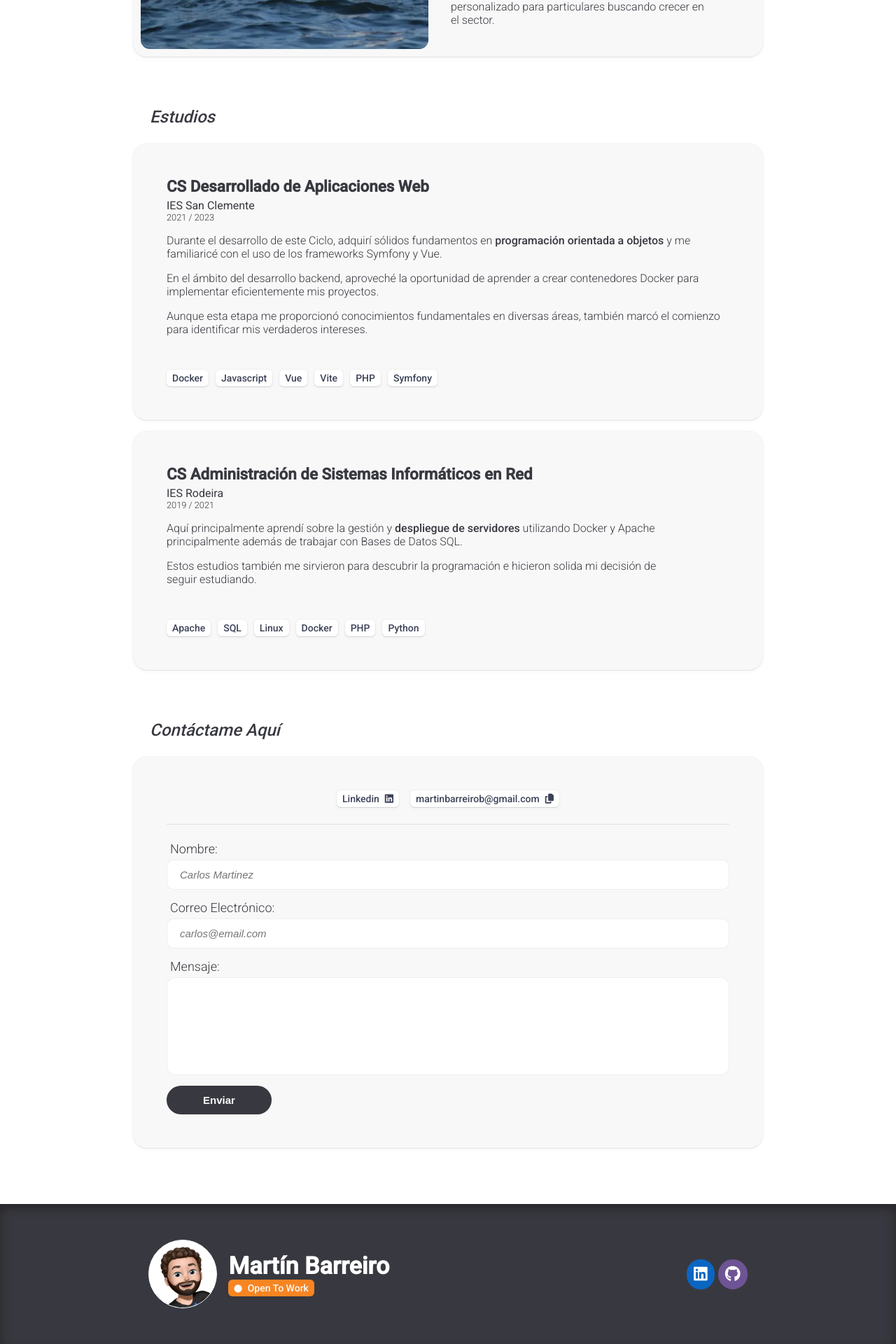
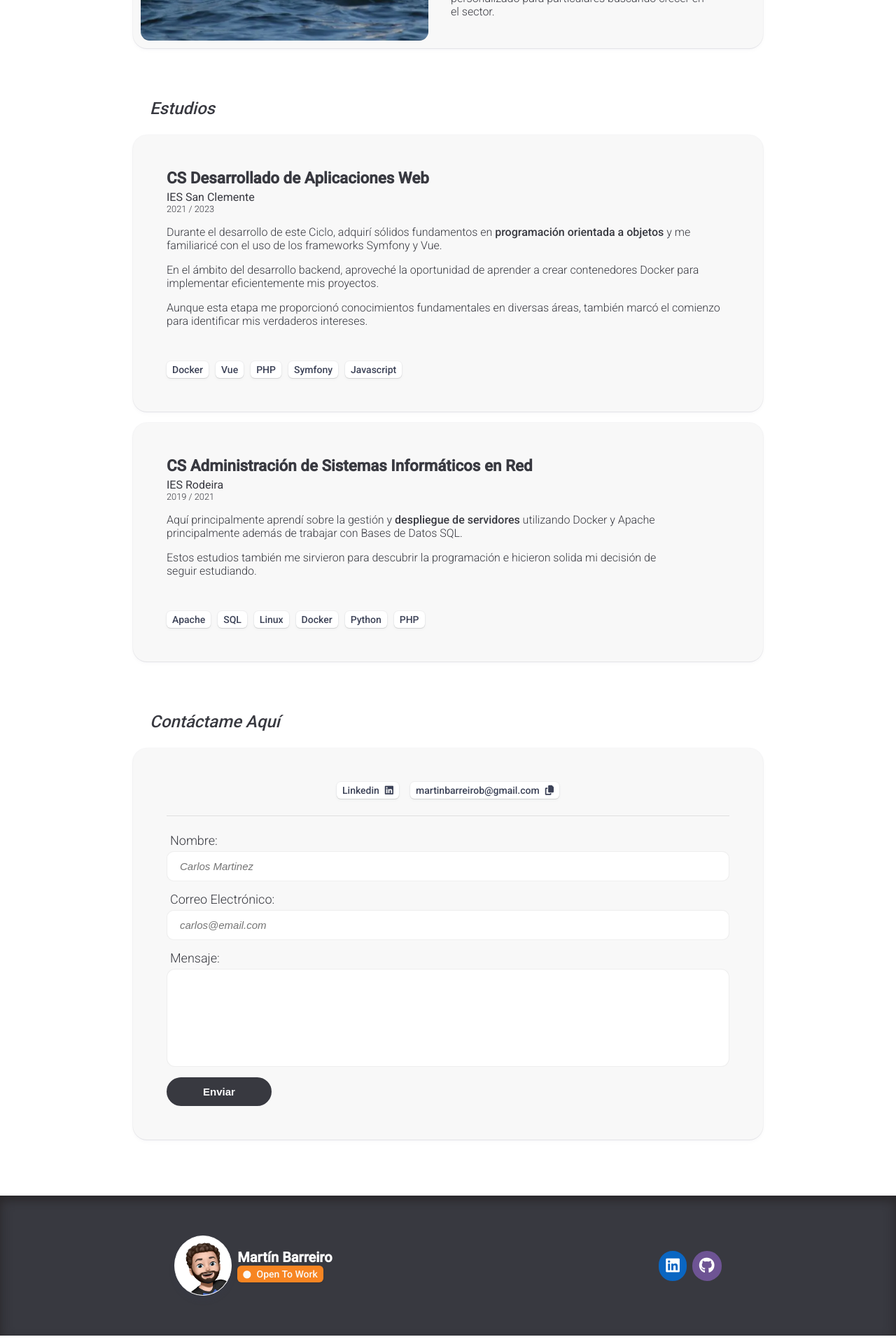
Before and after one commit to martinbarreirob/portfolio, an Angular app: page /about in a window 1280 px wide. Shown: the part 974-2894 px from the top of the page at 70% size. Built offline with nearby package versions, Linux system fonts and the light colour scheme.

Commit message:
Arreglos responsive

```diff
--- a/src/app/about/about.component.css
+++ b/src/app/about/about.component.css
@@ -38,30 +38,13 @@
 }
 
 .about-studies{
-  display: grid;
-  grid-template-areas:
-    "csdaw"
-    "csasir"
-  ;
+  display: flex;
+  flex-direction: column;
   gap: 1em;
 }
 
-.csdaw{
-  grid-area: csdaw;
-}
 
-.csasir{
-  grid-area: csasir;
-}
 
 h2{
   margin-bottom: 5px;
 }
-
-@media only screen and (min-width: 768px) {
-  .about-studies {
-    grid-template-areas:
-      "csdaw"
-      "csasir";
-  }
-}
--- a/src/app/about/about.component.html
+++ b/src/app/about/about.component.html
@@ -33,11 +33,6 @@
         </swiper-slide>
       </swiper-container>
 
-
-      <!-- <div class="card-secondary-image flex-grow-50">
-        <img class="carousel-image" src="/assets/about2.webp" alt="">
-      </div> -->
-
       <div class="card-secondary-body flex-grow-50">
         <div class="body-title">¿Quien soy?</div>
         <p>
@@ -68,70 +63,24 @@
     <div>
       <h2 class="section-title">Estudios</h2>
       <div class="about-studies">
-        <!-- CSDAW -->
-        <div class="card card-content csdaw shadow">
+        <div class="card card-content csdaw shadow" *ngFor="let degree of studies">
           <div class="card-body">
-            <div class="card-body-title">CS Desarrollado de Aplicaciones Web</div>
-            <div class="card-body-subtitle">IES San Clemente</div>
-            <div class="card-body-data">2021 / 2023</div>
+            <div class="card-body-title">
+              {{degree.title}}
+            </div>
+            <div class="card-body-subtitle">
+              {{degree.center}}
+            </div>
+            <div class="card-body-data">
+              {{degree.data}}
+            </div>
 
-            <div class="card-body-text">
-              <p>
-                Durante el desarrollo de este Ciclo, adquirí sólidos fundamentos en <strong>programación orientada a
-                  objetos</strong> y
-                me familiaricé con el uso de los frameworks Symfony y Vue.
-              </p>
-              <p>
-                En el ámbito del desarrollo backend, aproveché la oportunidad de aprender a crear contenedores Docker
-                para implementar eficientemente mis proyectos.
-              </p>
-              <p>
-                Aunque esta etapa me proporcionó conocimientos fundamentales en diversas áreas, también marcó el
-                comienzo para identificar mis verdaderos intereses.
-              </p>
-            </div>
+            <div class="card-body-text" [innerHTML]="degree.description"></div>
           </div>
 
           <div class="card-body-bottom">
             <div class="card-body-technologies">
-              <span>Docker</span>
-              <span>Javascript</span>
-              <span>Vue</span>
-              <span>Vite</span>
-              <span>PHP</span>
-              <span>Symfony</span>
-            </div>
-          </div>
-        </div>
-
-        <!-- CSASIR -->
-        <div class="card card-content csasir shadow">
-          <div class="card-body">
-            <div class="card-body-title">CS Administración de Sistemas Informáticos en Red</div>
-            <div class="card-body-subtitle">IES Rodeira</div>
-            <div class="card-body-data">2019 / 2021</div>
-
-            <div class="card-body-text">
-              <p>
-                Aquí principalmente aprendí sobre la gestión y <strong>despliegue de servidores</strong> utilizando
-                Docker y Apache principalmente además
-                de trabajar con Bases de Datos SQL.
-              </p>
-              <p>
-                Estos estudios también me sirvieron para descubrir la programación e hicieron solida mi decisión de
-                seguir estudiando.
-              </p>
-            </div>
-          </div>
-
-          <div class="card-body-bottom">
-            <div class="card-body-technologies">
-              <span>Apache</span>
-              <span>SQL</span>
-              <span>Linux</span>
-              <span>Docker</span>
-              <span>PHP</span>
-              <span>Python</span>
+              <span *ngFor="let technology of degree.technologies">{{technology}}</span>
             </div>
           </div>
         </div>
--- a/src/app/about/about.component.ts
+++ b/src/app/about/about.component.ts
@@ -7,6 +7,21 @@ import { Component } from '@angular/core';
   styleUrls: ['./about.component.css']
 })
 export class AboutComponent {
-
   public images = ['/assets/about1.webp', '/assets/about2.webp', '/assets/about3.webp'];
+  public studies = [
+    {
+      title: 'CS Desarrollado de Aplicaciones Web',
+      center: 'IES San Clemente',
+      data: '2021 / 2023',
+      description: '<p> Durante el desarrollo de este Ciclo, adquirí sólidos fundamentos en <strong>programación orientada a objetos</strong> y me familiaricé con el uso de los frameworks Symfony y Vue.</p><p>En el ámbito del desarrollo backend, aproveché la oportunidad de aprender a crear contenedores Docker para implementar eficientemente mis proyectos.</p><p>Aunque esta etapa me proporcionó conocimientos fundamentales en diversas áreas, también marcó el comienzo para identificar mis verdaderos intereses.</p>',
+      technologies: ['Docker','Vue','PHP','Symfony','Javascript'],
+    },
+    {
+      title: 'CS Administración de Sistemas Informáticos en Red',
+      center: 'IES Rodeira',
+      data: '2019 / 2021',
+      description: '<p>Aquí principalmente aprendí sobre la gestión y <strong>despliegue de servidores</strong> utilizando Docker y Apache principalmente además de trabajar con Bases de Datos SQL.</p><p>Estos estudios también me sirvieron para descubrir la programación e hicieron solida mi decisión de seguir estudiando.</p>',
+      technologies: ['Apache','SQL','Linux','Docker','Python', 'PHP'],
+    },
+  ]
 }
--- a/src/app/app.component.css
+++ b/src/app/app.component.css
@@ -46,6 +46,7 @@ footer {
   width: 100%;
   background-color: #383940;
   display: flex;
+  flex-direction: row;
   justify-content: space-around;
   align-items: center;
   height: 200px;
@@ -53,12 +54,16 @@ footer {
   color: white;
 }
 
+footer h1{
+  font-size: 20px;
+}
 .footer-title{
   display: flex;
   flex-direction: row;
   justify-content: center;
   align-items: center;
-  gap: 1em;
+  gap: 8px;
+  margin-left: 1em;
 }
 
 .footer-rrss{
@@ -66,7 +71,8 @@ footer {
   flex-direction: row;
   justify-content: center;
   align-items: center;
-  gap: 5px;
+  gap: 8px;
+  margin-right: 1em;
 }
 /* Your existing styles */
 nav a {
--- a/src/app/home/home.component.css
+++ b/src/app/home/home.component.css
@@ -97,7 +97,6 @@ h3 {
   .grid-experience {
     grid-template-areas:
       "pinvestiga"
-      "tresenraya"
     ;
   }
 }
--- a/src/app/home/home.component.ts
+++ b/src/app/home/home.component.ts
@@ -8,13 +8,28 @@ import { Router } from '@angular/router';
 })
 export class HomeComponent {
 
+  public experiences = [{
+    empresa: 'Galaxia Empirica - pInvestiga',
+    puesto: 'Desarrollador Frontend',
+    data: 'Octubre 2023 / Diciembre 2023',
+    description: '<p>Durante mi período de prácticas en la empresa, colaboré activamente en el desarrollo de la nueva versión del software pInvestiga utilizando Angular y NestJS.</p><p>Mi responsabilidad principal consistía en la creación de diversos componentes y servicios para la aplicación. Entre las tareas destacadas se incluyeron la implementación de un <strong>sistema de chat en tiempo real</strong>, el desarrollo de bibliotecas de datos y la creación de formularios para el ingreso de datos, entre otras contribuciones significativas.</p>',
+    technologies: ['NodeJs', 'Angular', 'PHP', 'SQL', 'Github'],
+    recomendation: '/assets/cartarecomendacion.pdf',
+  }];
+
+  public proyects = [{
+    title: 'Tres En Raya Online',
+    subtitle: 'Proyecto CS DAW',
+    description: '<p> A pesar de ser un juego simple que todo el mundo conoce, decidí llevarlo al siguiente nivel al añadir soporte para jugar en línea con otros usuarios. Esta implementación permite a los jugadores crear o unirse a partidas en tiempo real, además de facilitar la comunicación a través de un chat de texto integrado.</p><p>La aplicación está desarrollada utilizando Angular en el lado del cliente y un backend en NestJS con una API Gateway y WebSockets para facilitar la comunicación en tiempo real. Este proyecto ha sido desarrollado de manera autodidacta al 100%, representando una valiosa experiencia formativa.</p>',
+    technologies: ['NodeJs', 'Angular', 'Socket.IO', 'Apache'],
+    github: 'https://github.com/martinbarreirob/tresOnline2',
+  }];
+
   constructor(private router: Router) { }
 
-  abrirPDF() {
-    const urlPDF = '/assets/cartarecomendacion.pdf';
-    this.router.navigateByUrl(urlPDF, { skipLocationChange: true });
-    window.open(urlPDF, '_blank');
+  abrirPDF(url: string) {
+    this.router.navigateByUrl(url, { skipLocationChange: true });
+    window.open(url, '_blank');
   }
 
-
 }
--- a/src/styles.css
+++ b/src/styles.css
@@ -27,7 +27,7 @@ h3 {
 }
 
 h1 {
-  font-size: 30px;
+  font-size: 25px;
 }
 
 h2 {
@@ -189,8 +189,7 @@ h3 {
 
 .image-circle{
   overflow: hidden;
-  width: 6em;
-  height: 6em;
+  width: 5em;
   border-radius: 50%;
   box-shadow:
   rgb(0 0 0 / 0%) 0px 0px 0px 0px,
```
Also changed, not shown: src/app/home/home.component.html (+17 -47 lines).
